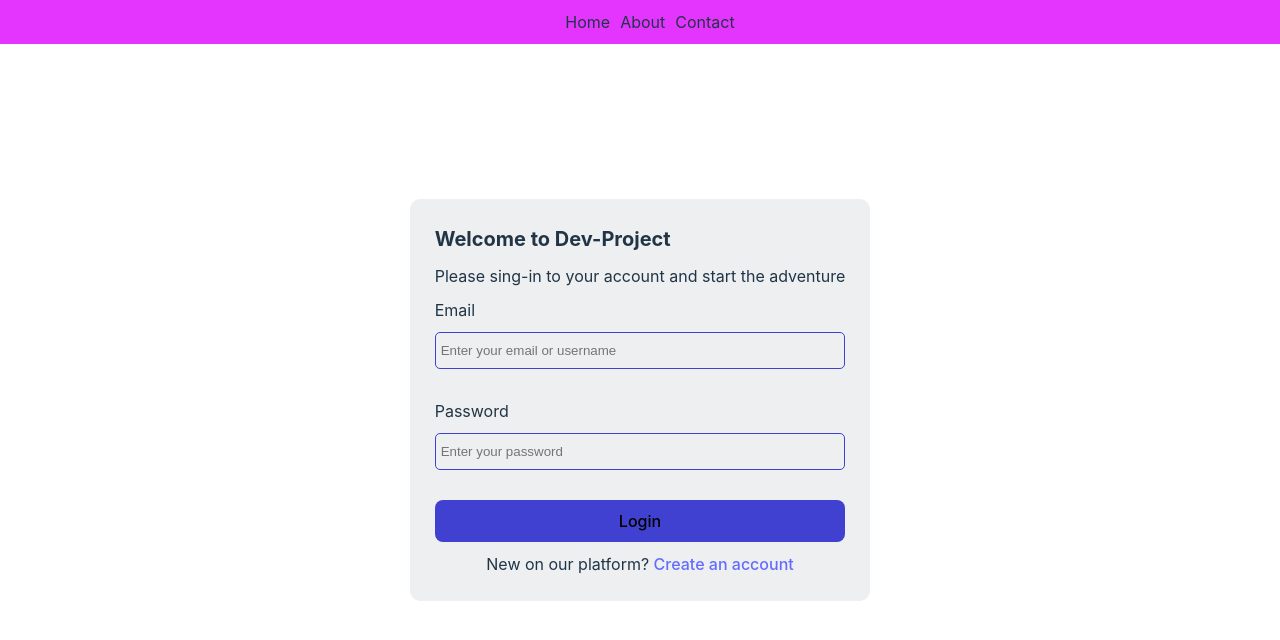
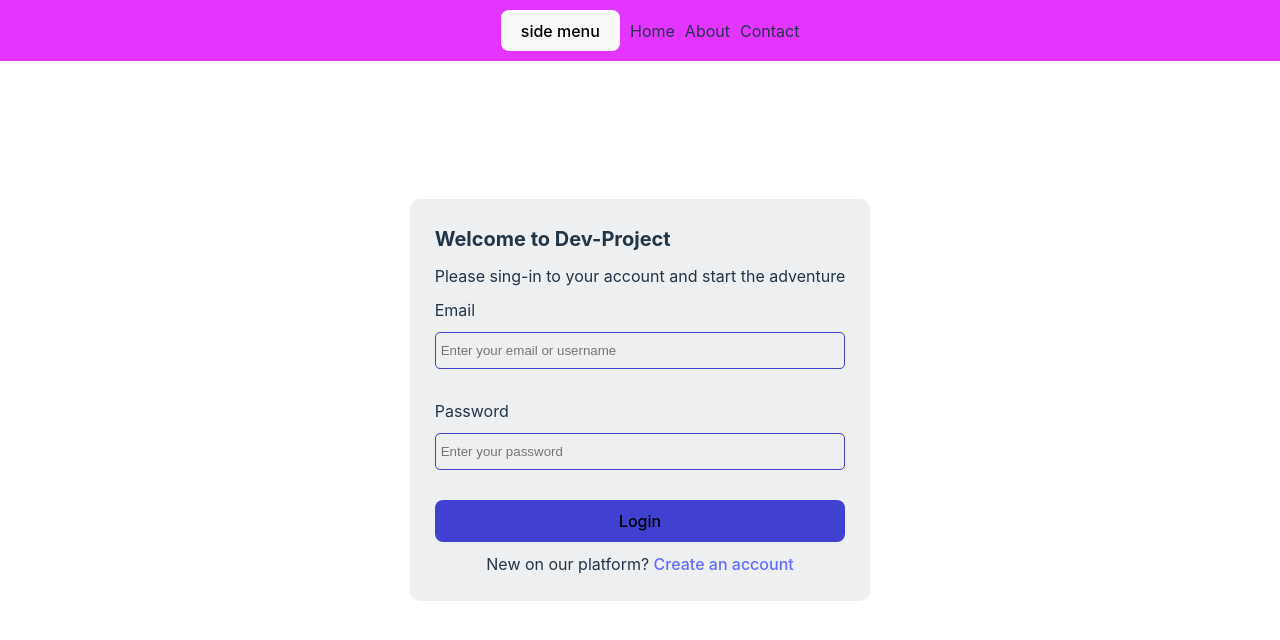
Before and after one commit to iverbitskyi/react-dev-project, a React (Vite) app: page /login in a window 1280 px wide. Shown: the top 640 px of the page. Built offline with nearby package versions, Linux system fonts and the light colour scheme.

Commit message:
feat: created side manu base

```diff
--- a/src/components/navbar/Navbar.jsx
+++ b/src/components/navbar/Navbar.jsx
@@ -3,6 +3,7 @@ import styles from './Navbar.module.scss';
 export const Navbar = () => {
 	return (
 		<div className={styles.wrapper}>
+			<button>side menu</button>
 			<span>Home</span>
 			<span>About</span>
 			<span>Contact</span>
--- /dev/null
+++ b/src/components/sideMenu/SideMenu.jsx
@@ -0,0 +1,3 @@
+export const SideMenu = () => {
+	return <div>Side menu</div>;
+};
--- a/src/pages/loginPage/LoginPage.jsx
+++ b/src/pages/loginPage/LoginPage.jsx
@@ -16,7 +16,7 @@ export const LoginPage = () => {
 			<label>Email</label>
 			<input {...register('email')} type="email" placeholder="Enter your email or username" />
 			<label>Password</label>
-			<input {...register('password')} type="password" placeholder="Enter your password" />
+			<input {...register('password')} required type="password" placeholder="Enter your password" />
 
 			<button type="submit">Login</button>
 			<div>
```
